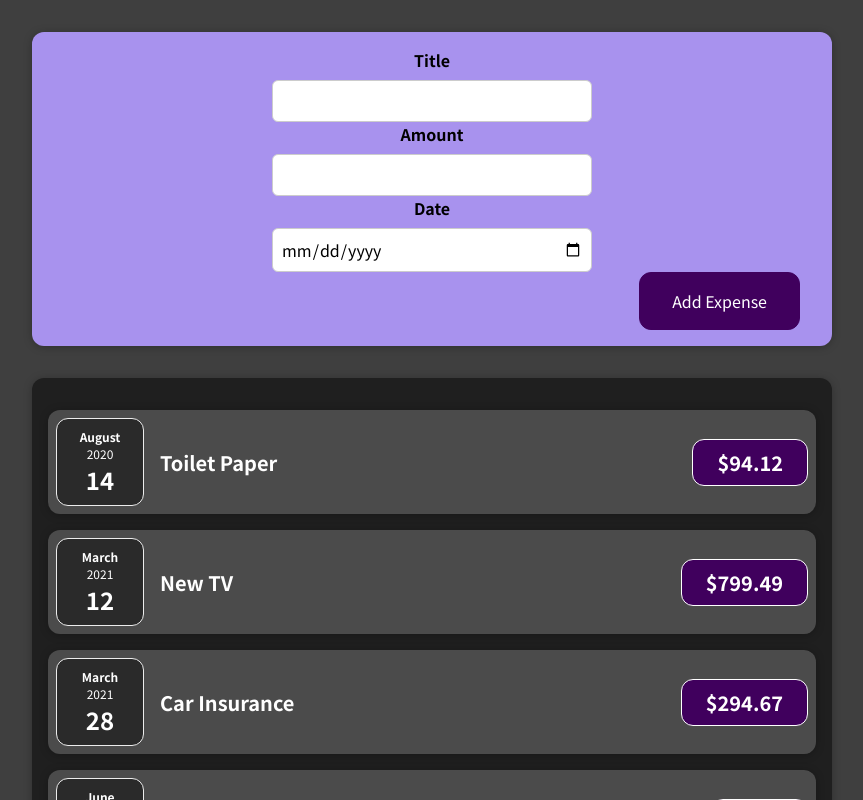
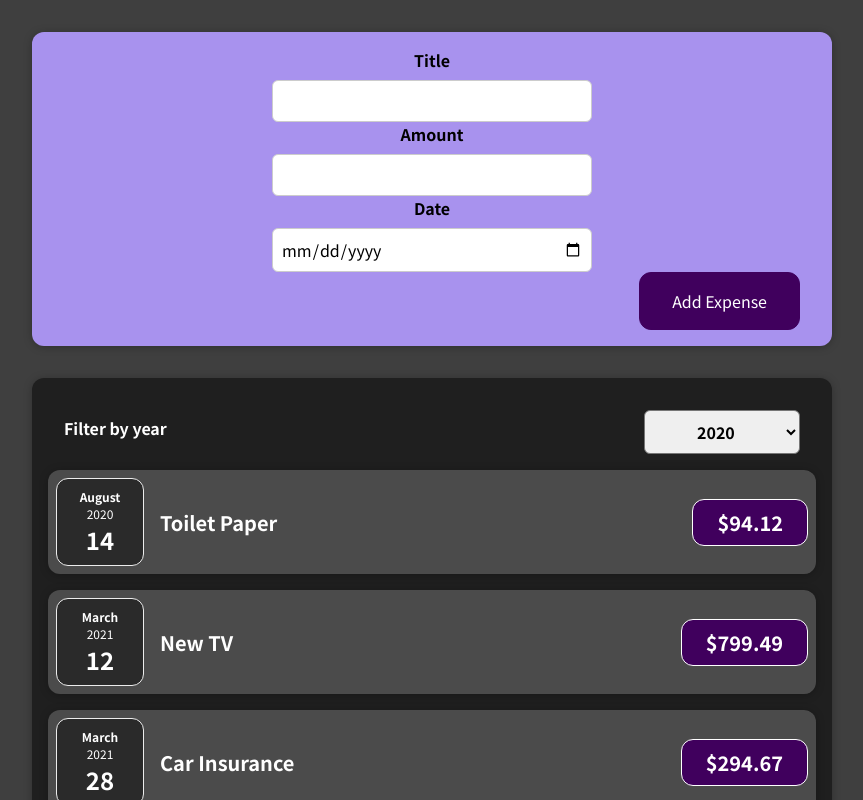
Before and after one commit to 864461/First-React-App, a React (Create React App) app: page / in a window 1280 px wide. Shown: the top 800 px of the page, without its empty margins (208-1071 px from the left). Built offline with nearby package versions, Linux system fonts and the light colour scheme.

Commit message:
passing data from child to parent in react and addding filter component

```diff
--- a/src/App.js
+++ b/src/App.js
@@ -29,9 +29,14 @@ const App = () => {
         },
     ];
 
+    const addExpenseHandler = expense => {
+        console.log("in App.js");
+        console.log(expense)
+    }
+
   return (
     <div>
-        <NewExpense/>
+        <NewExpense onAddExpense={addExpenseHandler}/>
         <Expenses items={expenses}></Expenses>
     </div>
   );
--- /dev/null
+++ b/src/components/Expenses/ExpenseFilter.css
@@ -0,0 +1,24 @@
+.expenses-filter {
+  color: white;
+  padding: 0 1rem;
+}
+
+.expenses-filter__control {
+  display: flex;
+  width: 100%;
+  align-items: center;
+  justify-content: space-between;
+  margin: 1rem 0;
+}
+
+.expenses-filter label {
+  font-weight: bold;
+  margin-bottom: 0.5rem;
+}
+
+.expenses-filter select {
+  font: inherit;
+  padding: 0.5rem 3rem;
+  font-weight: bold;
+  border-radius: 6px;
+}
--- /dev/null
+++ b/src/components/Expenses/ExpenseFilter.js
@@ -0,0 +1,24 @@
+import './ExpenseFilter.css'
+import {useState} from "react";
+const ExpenseFilter = (props) =>{
+    const saveData = (event) =>{
+        props.onAddYear(event.target.value)
+    }
+
+    return (
+        <div className='expenses-filter'>
+            <div className='expenses-filter__control'>
+                <label>Filter by year</label>
+                <select value={props.selected} onChange={saveData}>
+                    <option value='2022'>2022</option>
+                    <option value='2021'>2021</option>
+                    <option value='2020'>2020</option>
+                    <option value='2019'>2019</option>
+                </select>
+            </div>
+        </div>
+
+    )
+}
+
+export default ExpenseFilter
--- a/src/components/Expenses/Expenses.js
+++ b/src/components/Expenses/Expenses.js
@@ -1,10 +1,20 @@
 import ExpenseItem from './ExpenseItem';
 import Card from '../Ui/Card';
 import './Expenses.css';
+import ExpenseFilter from "./ExpenseFilter";
+import {useState} from "react";
 
 function Expenses(props) {
+    const [filteredYear, setFilteredYear] = useState('2020');
+    const addYearHandler = (data) => {
+        setFilteredYear(data)
+        console.log("we are getting :" + data)
+    }
+
     return (
+
         <Card className="expenses">
+            <ExpenseFilter selected={filteredYear} onAddYear={addYearHandler}/>
             <ExpenseItem
                 title={props.items[0].title}
                 amount={props.items[0].amount}
--- a/src/components/newExpense/ExpenseForm.js
+++ b/src/components/newExpense/ExpenseForm.js
@@ -1,26 +1,27 @@
 import './ExpenseForm.css';
-import React,{useState} from "react";
-const ExpenseForm = () => {
-    // const [enteredTitle,setEnteredTitle]= useState('')
-    // const [enteredAmount,setEnteredAmount]= useState('')
-    // const [enteredDate,setEnteredDate]= useState('')
-   const [userInput,setUserInput]  = useState({
-        enteredTitle:'',
-        enteredAmount:'',
-        enteredDate: ''
-    });
+import React, {useState} from "react";
+
+const ExpenseForm = (props) => {
+    const [enteredTitle, setEnteredTitle] = useState('')
+    const [enteredAmount, setEnteredAmount] = useState('')
+    const [enteredDate, setEnteredDate] = useState('')
+    // const [userInput,setUserInput]  = useState({
+    //      enteredTitle:'',
+    //      enteredAmount:'',
+    //      enteredDate: ''
+    //  });
 
     const titleChangeHandler = (event) => {
         // setUserInput({
         //     ...userInput,
         //     enteredTitle: event.target.value
         // })
-        // setEnteredTitle(event.target.value)
-        setUserInput((prevState) =>{
-            return {...prevState,enteredTitle: event.target.value
-            }
-
-        })
+        // setUserInput((prevState) =>{
+        //     return {...prevState,enteredTitle: event.target.value
+        //     }
+        //
+        // })
+        setEnteredTitle(event.target.value)
     };
 
     const amountChangeHandler = (event) => {
@@ -32,12 +33,14 @@ const ExpenseForm = () => {
         // })
 
         // using multipe use state
-        // setEnteredAmount(event.target.value)
-        setUserInput((prevState) => {
-            return {
-                ...prevState, enteredAmount: event.target.value
-            }
-        });
+
+        // setUserInput((prevState) => {
+        //     return {
+        //         ...prevState, enteredAmount: event.target.value
+        //     }
+        // });
+
+        setEnteredAmount(event.target.value)
 
     };
 
@@ -49,28 +52,55 @@ const ExpenseForm = () => {
         // })
         // setEnteredDate(event.target.value)
 
-        setUserInput((prevState) => {
-            return {
-                ...prevState, setEnteredDate: event.target.value
-            }
-        });
+        // setUserInput((prevState) => {
+        //     return {
+        //         ...prevState, setEnteredDate: event.target.value
+        //     }
+        // });
+
+        setEnteredDate(event.target.value)
     };
 
+    const inputChangeHandler = (identifier, value) => {
+        if (identifier == 'title') {
+            setEnteredTitle(value)
+        } else if (identifier == 'date') {
+            setEnteredDate(value)
+        } else {
+            setEnteredAmount(value)
+        }
+    }
+    const submitHandler = (event) => {
+        event.preventDefault();
+        const expenseData = {
+            title: enteredTitle,
+            amount: enteredAmount,
+            date: enteredDate
+        }
+        props.onSaveExpenseData(expenseData)
+        // console.log(expenseData)
+        setEnteredTitle("")
+        setEnteredDate("")
+        setEnteredAmount("")
+    }
 
 
-    return <form>
-        <div className="new-expense_controls" >
+    return <form onSubmit={submitHandler}>
+        <div className="new-expense_controls">
             <div className="new-expense__control">
                 <label>Title</label>
-                <input type="text" onChange={titleChangeHandler}/>
+                <input type="text" value={enteredTitle}
+                       onChange={(event) => inputChangeHandler('title', event.target.value)}/>
             </div>
             <div className="new-expense__control">
                 <label>Amount</label>
-                <input type="nummber" min="0.01" step="0.01" onChange={amountChangeHandler}/>
+                <input type="number" min="0.01" step="0.01" value={enteredAmount}
+                       onChange={(event) => inputChangeHandler('amount', event.target.value)}/>
             </div>
             <div className="new-expense__control">
                 <label>Date</label>
-                <input type="date"  min="2019-01-01" max="2022-12-31" onChange={dateChangeHandler}/>
+                <input type="date" min="2019-01-01" max="2022-12-31" value={enteredDate}
+                       onChange={(event) => inputChangeHandler('date', event.target.value)}/>
             </div>
         </div>
         <div className="new-expense__actions">
--- a/src/components/newExpense/NewExpense.js
+++ b/src/components/newExpense/NewExpense.js
@@ -1,10 +1,18 @@
 import React from "react";
 import './NewExpense.css'
 import ExpenseForm from "./ExpenseForm";
-const NewExpense = () => {
+const NewExpense = (props) => {
+    const saveExpenseDataHandler = (enteredExpenseData) =>{
+        const expenseData = {
+            ...enteredExpenseData,
+            id: Math.random().toString()
+        }
+        // console.log(expenseData)
+        props.onAddExpense(expenseData)
+    }
 
     return <div className="new-expense">
-        <ExpenseForm/>
+        <ExpenseForm onSaveExpenseData={saveExpenseDataHandler}/>
     </div>
 
 }
```
